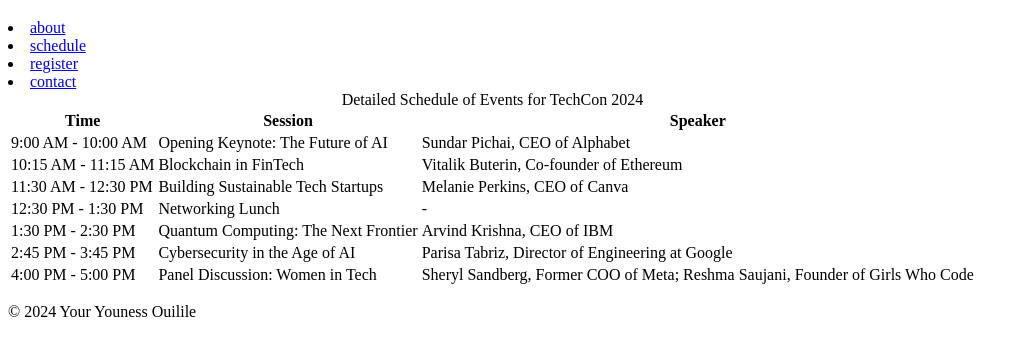
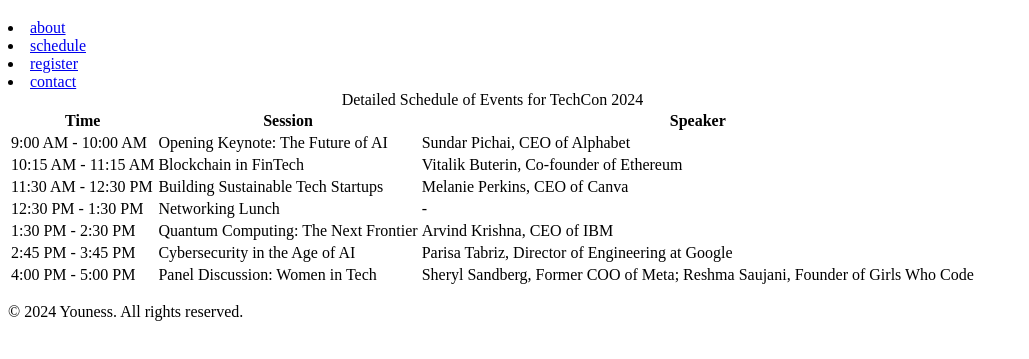
Before and after one commit to Youness-ouilile/TechCon_HTML, a plain HTML site: page techcon_website/schedule.html in a window 1280 px wide. Shown: the part 61-420 px from the top of the page, without its empty margins (0-1029 px from the left). Drawn offline with Linux system fonts and the light colour scheme.

Commit message:
hello world

```diff
--- a/techcon_website/schedule.html
+++ b/techcon_website/schedule.html
@@ -72,7 +72,7 @@
     <fooder>
         <footer>
             <footer>
-                <p>&copy; 2024 Your Youness Ouilile</p>
+                <p>&copy; 2024 Youness. All rights reserved.</p>
               </footer>
           </footer>
 
```
